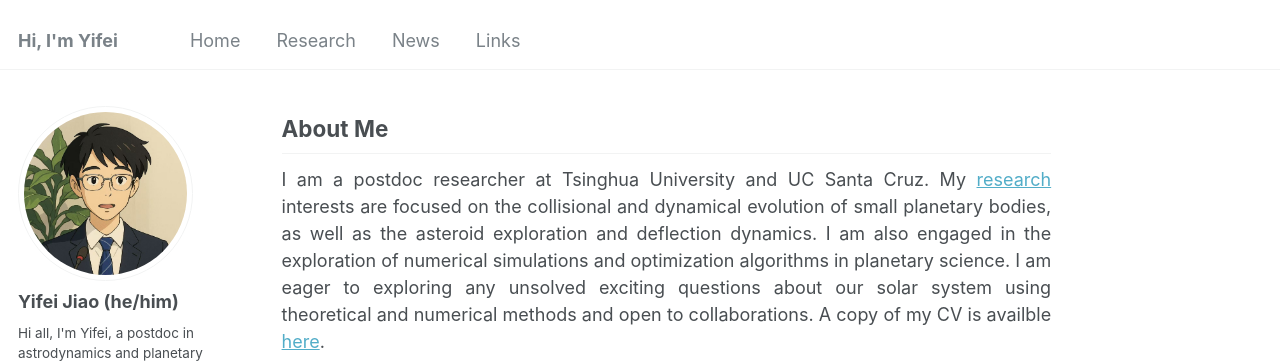
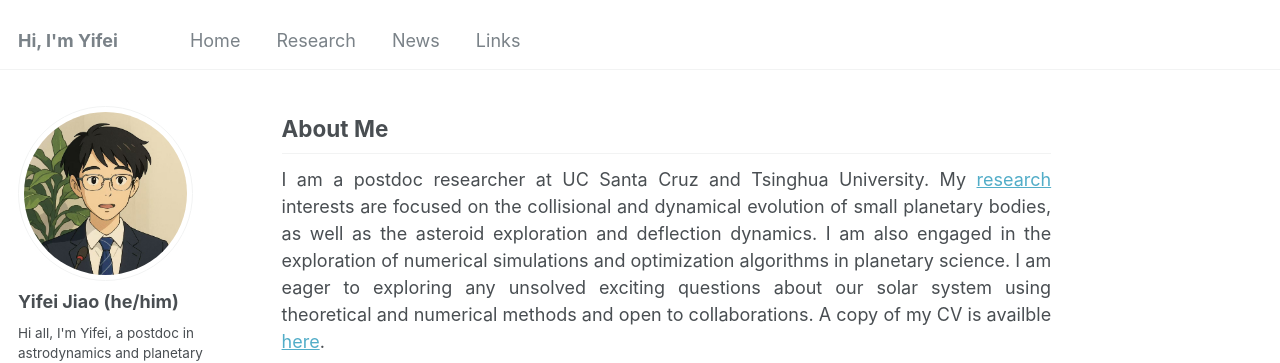
Before and after one commit to jiaoyf-thu/jiaoyf-thu.github.io, a Jekyll site: the page built from _pages/about.md, in a window 1280 px wide and 900 px high. Shown: the top 363 px of the window. Built offline with Jekyll 4.4.1, drawn with Linux system fonts in a browser that asks for light colours; some web fonts are replaced.

```diff
--- a/_pages/about.md
+++ b/_pages/about.md
@@ -10,7 +10,7 @@ redirect_from:
 ## About Me
 
 <p align="justify">
-I am a postdoc researcher at Tsinghua University and UC Santa Cruz. My <a href="https://jiaoyf-thu.github.io/research/">research</a> interests are focused on the collisional and dynamical evolution of small planetary bodies, as well as the asteroid exploration and deflection dynamics. I am also engaged in the exploration of numerical simulations and optimization algorithms in planetary science. I am eager to exploring any unsolved exciting questions about our solar system using theoretical and numerical methods and open to collaborations. A copy of my CV is availble <a href="https://jiaoyf-thu.github.io/files/Rezume.pdf" target="_blank">here</a>.
+I am a postdoc researcher at UC Santa Cruz and Tsinghua University. My <a href="https://jiaoyf-thu.github.io/research/">research</a> interests are focused on the collisional and dynamical evolution of small planetary bodies, as well as the asteroid exploration and deflection dynamics. I am also engaged in the exploration of numerical simulations and optimization algorithms in planetary science. I am eager to exploring any unsolved exciting questions about our solar system using theoretical and numerical methods and open to collaborations. A copy of my CV is availble <a href="https://jiaoyf-thu.github.io/files/Rezume.pdf" target="_blank">here</a>.
 </p>
 
 <img src="https://jiaoyf-thu.github.io/images/all-asteroids.png"  width="800">
```
